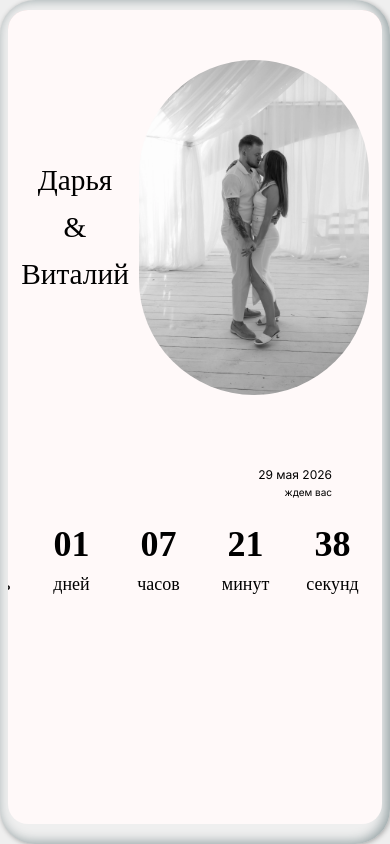
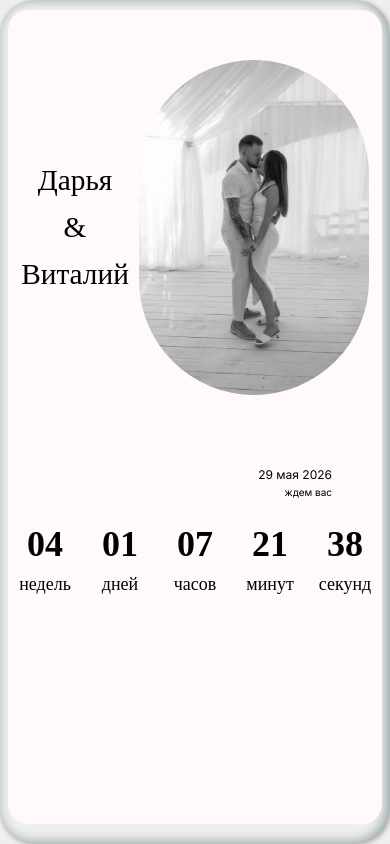
Before and after one commit to herrhonig/wedding-landing, a website: page index.html in a window 390 px wide. Drawn offline with Linux system fonts and the light colour scheme; a web font is replaced by a local one.

Commit message:
fix: intro_counter-block style

```diff
--- a/style.css
+++ b/style.css
@@ -189,8 +189,9 @@ section {
   }
 
   .intro_counter-block {
+    width: 100%;
     align-self: flex-end;
-    gap: 12px;
+    gap: 0;
   }
 
   .counter-value {
```
